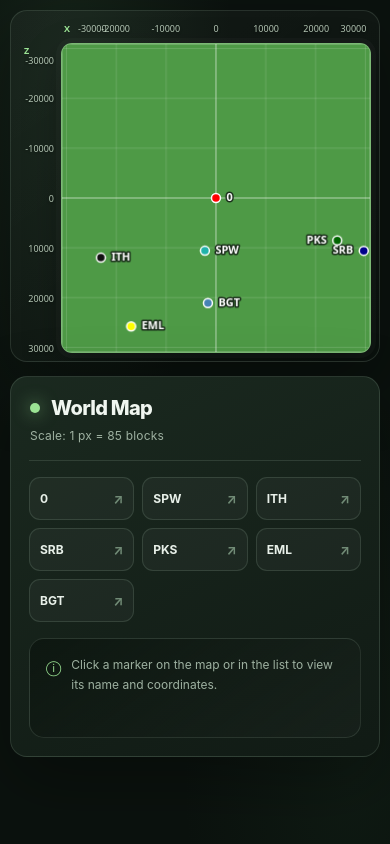
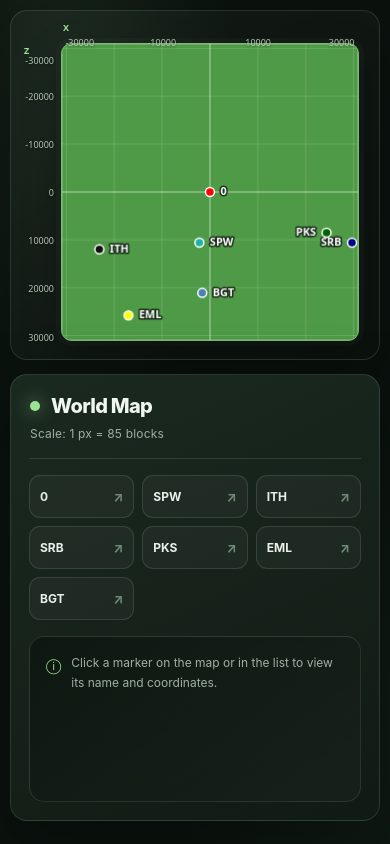
Before and after one commit to stepanilnicki/FlatWorld-map, a plain HTML site: page index.html in a window 390 px wide. Drawn offline with Linux system fonts and the light colour scheme.

Commit message:
Add files via upload

```diff
--- a/index.html
+++ b/index.html
@@ -55,8 +55,8 @@
     }
 
     .map-frame {
-      --axis-left: 48px;
-      --axis-top: 27px;
+      --axis-left: 62px;
+      --axis-top: 38px;
       display: grid;
       grid-template-columns: var(--axis-left) minmax(0, 1fr);
       grid-template-rows: var(--axis-top) minmax(0, 1fr);
@@ -78,8 +78,8 @@
     .axis-x::before {
       content: "X";
       position: absolute;
-      left: 3px;
-      top: 5px;
+      left: 2px;
+      top: 4px;
       color: #9be394;
       font-weight: 800;
       letter-spacing: .04em;
@@ -104,7 +104,7 @@
       text-shadow: 0 1px 3px rgba(0,0,0,.45);
     }
     .axis-x .axis-tick {
-      top: 5px;
+      top: 21px;
       transform: translateX(-50%);
     }
     .axis-z .axis-tick {
@@ -215,7 +215,8 @@
     .marker-btn:focus-visible { outline: 2px solid var(--green); outline-offset: 3px; }
 
     .info-card {
-      min-height: 116px;
+      height: 174px;
+      min-height: 174px;
       padding: 16px;
       border: 1px solid var(--line);
       border-radius: 15px;
@@ -235,6 +236,12 @@
       line-height: 1.65;
     }
     .empty::before { content: "ⓘ"; color: var(--green); font-size: 15px; }
+    .flag-slot {
+      height: 44px;
+      display: flex;
+      align-items: flex-start;
+      margin-bottom: 4px;
+    }
     .info-card img {
       display: block;
       width: auto;
@@ -285,12 +292,13 @@
         width: min(100%, calc(58dvh + 42px));
       }
       .axis { font-size: 9px; }
+      .axis-x .axis-tick { top: 19px; }
       #mapCanvas { border-radius: 11px; }
       .sidebar { padding: 18px; gap: 16px; border-radius: 17px; }
       h1 { font-size: 20px; }
       .marker-list { grid-template-columns: repeat(3, minmax(0, 1fr)); gap: 8px; }
       .marker-btn { min-height: 43px; padding: 9px 10px; font-size: 12px; }
-      .info-card { min-height: 100px; }
+      .info-card { height: 166px; min-height: 166px; }
     }
 
     @media (max-width: 370px) {
@@ -368,8 +376,8 @@
       const stageStyle = getComputedStyle(stage);
       const padX = parseFloat(stageStyle.paddingLeft) + parseFloat(stageStyle.paddingRight);
       const padY = parseFloat(stageStyle.paddingTop) + parseFloat(stageStyle.paddingBottom);
-      const axisLeft = isMobile ? 42 : 48;
-      const axisTop = isMobile ? 24 : 27;
+      const axisLeft = isMobile ? 54 : 62;
+      const axisTop = isMobile ? 34 : 38;
 
       const availableWidth = Math.max(180, stage.clientWidth - padX - axisLeft);
       const availableHeight = isMobile
@@ -401,15 +409,18 @@
 
       const values = [-30000, -20000, -10000, 0, 10000, 20000, 30000];
 
-      values.forEach(value => {
+      values.forEach((value, index) => {
         const x = (value - MIN_X) / worldWidth * viewWidth;
+        const showX = viewWidth >= 390 || index % 2 === 0;
+        if (showX) {
           const xTick = document.createElement("span");
           xTick.className = "axis-tick";
           xTick.textContent = String(value);
           xTick.style.left = Math.max(2, Math.min(viewWidth - 2, x)) + "px";
-        if (x < 28) { xTick.style.transform = "translateX(0)"; xTick.style.left = Math.max(17, x) + "px"; }
+          if (x < 28) xTick.style.transform = "translateX(0)";
           else if (x > viewWidth - 28) xTick.style.transform = "translateX(-100%)";
           axisX.appendChild(xTick);
+        }
 
         const y = (value - MIN_Z) / worldHeight * viewHeight;
         const zTick = document.createElement("span");
@@ -540,13 +551,16 @@
         empty.textContent = "Click a marker on the map or in the list to view its name and coordinates.";
         infoCardEl.appendChild(empty);
       } else {
+        const flagSlot = document.createElement("div");
+        flagSlot.className = "flag-slot";
         if (marker.flag) {
           const image = document.createElement("img");
           image.src = marker.flag;
           image.alt = marker.shortName + " flag";
           image.onerror = () => image.remove();
-          infoCardEl.appendChild(image);
+          flagSlot.appendChild(image);
         }
+        infoCardEl.appendChild(flagSlot);
 
         const title = document.createElement("div");
         title.className = "info-title";
```
Lines whose indentation alone changed are shown as unchanged.
